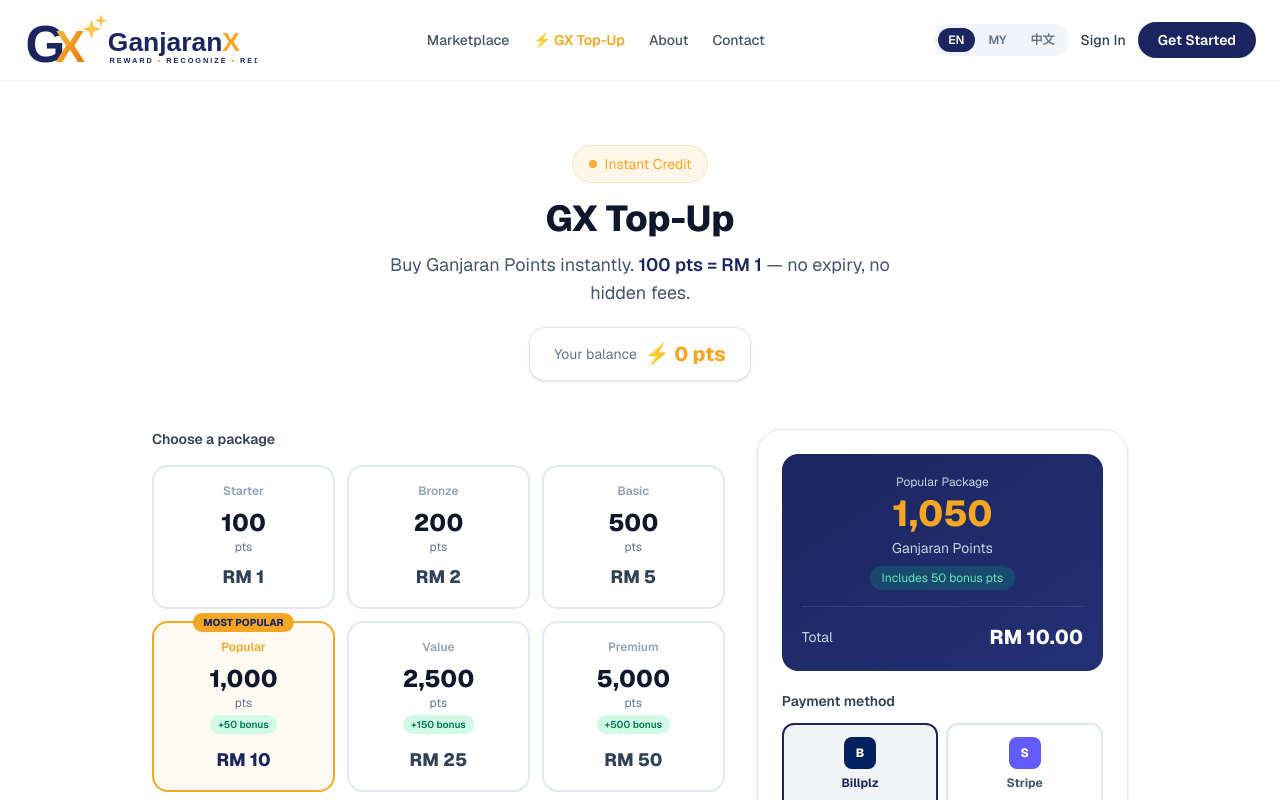
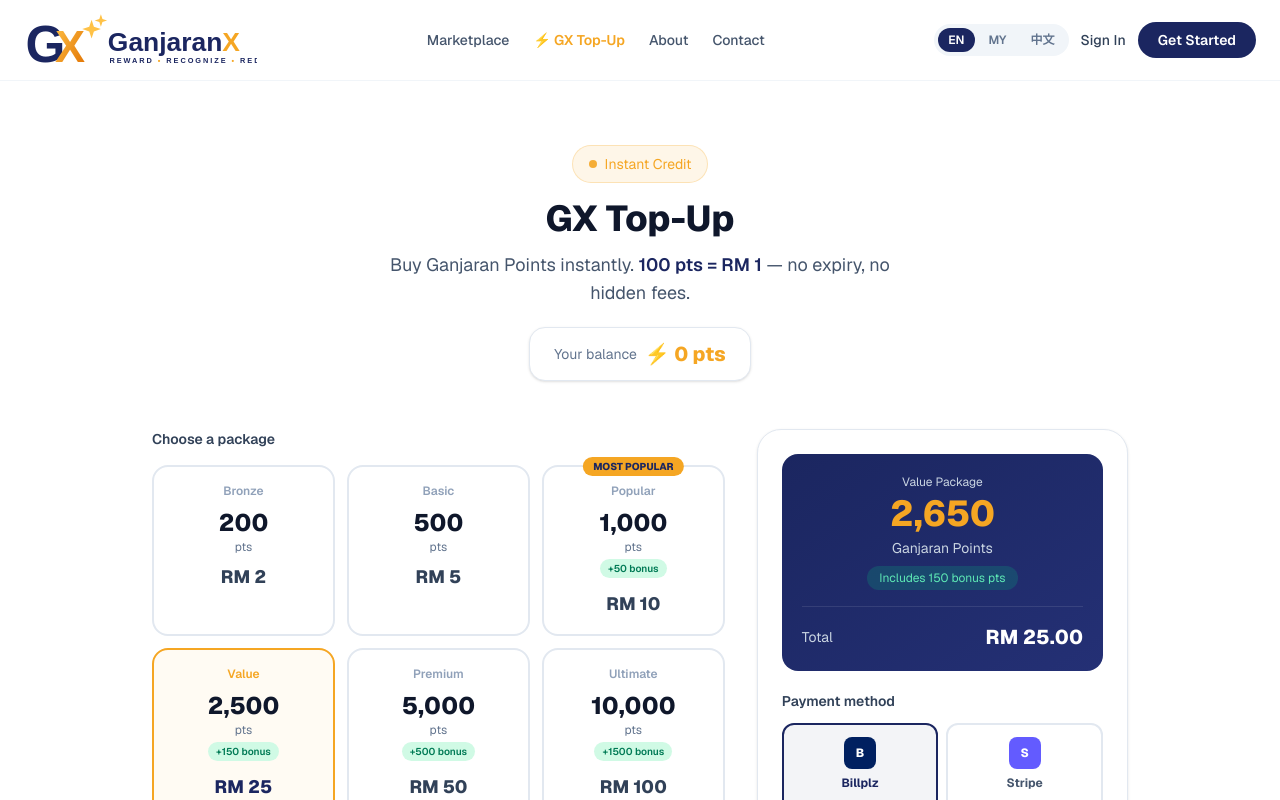
Before and after one commit to harith-domi/ganjaranx, a Next.js app: page /topup in a window 1280 px wide. Shown: the top 800 px of the page. Built offline with nearby package versions, Linux system fonts and the light colour scheme.

Commit message:
Remove Starter (RM 1) package from top-up store

```diff
--- a/src/app/api/billplz/topup/route.ts
+++ b/src/app/api/billplz/topup/route.ts
@@ -2,7 +2,6 @@
 import { createBill } from "@/lib/billplz";
 
 const packages: Record<string, { pts: number; bonus: number; priceMYR: number; label: string }> = {
-  "100":   { pts: 100,   bonus: 0,    priceMYR: 1,   label: "Starter"  },
   "200":   { pts: 200,   bonus: 0,    priceMYR: 2,   label: "Bronze"   },
   "500":   { pts: 500,   bonus: 0,    priceMYR: 5,   label: "Basic"    },
   "1000":  { pts: 1000,  bonus: 50,   priceMYR: 10,  label: "Popular"  },
--- a/src/app/api/stripe/topup/route.ts
+++ b/src/app/api/stripe/topup/route.ts
@@ -2,7 +2,6 @@
 import { createCheckoutSession } from "@/lib/stripe";
 
 const packages: Record<string, { pts: number; bonus: number; priceMYR: number; label: string }> = {
-  "100":   { pts: 100,   bonus: 0,    priceMYR: 1,   label: "Starter"  },
   "200":   { pts: 200,   bonus: 0,    priceMYR: 2,   label: "Bronze"   },
   "500":   { pts: 500,   bonus: 0,    priceMYR: 5,   label: "Basic"    },
   "1000":  { pts: 1000,  bonus: 50,   priceMYR: 10,  label: "Popular"  },
--- a/src/app/topup/page.tsx
+++ b/src/app/topup/page.tsx
@@ -7,7 +7,6 @@
 type PaymentMethod = "billplz" | "stripe";
 
 const packages = [
-  { id: "100",   pts: 100,   priceMYR: 1,   label: "Starter",  popular: false, bonus: 0 },
   { id: "200",   pts: 200,   priceMYR: 2,   label: "Bronze",   popular: false, bonus: 0 },
   { id: "500",   pts: 500,   priceMYR: 5,   label: "Basic",    popular: false, bonus: 0 },
   { id: "1000",  pts: 1000,  priceMYR: 10,  label: "Popular",  popular: true,  bonus: 50 },
--- a/src/app/topup/result/page.tsx
+++ b/src/app/topup/result/page.tsx
@@ -6,7 +6,6 @@
 import { usePoints } from "@/hooks/usePoints";
 
 const packages: Record<string, { pts: number; bonus: number; priceMYR: number }> = {
-  "100":   { pts: 100,   bonus: 0,    priceMYR: 1   },
   "200":   { pts: 200,   bonus: 0,    priceMYR: 2   },
   "500":   { pts: 500,   bonus: 0,    priceMYR: 5   },
   "1000":  { pts: 1000,  bonus: 50,   priceMYR: 10  },
```
